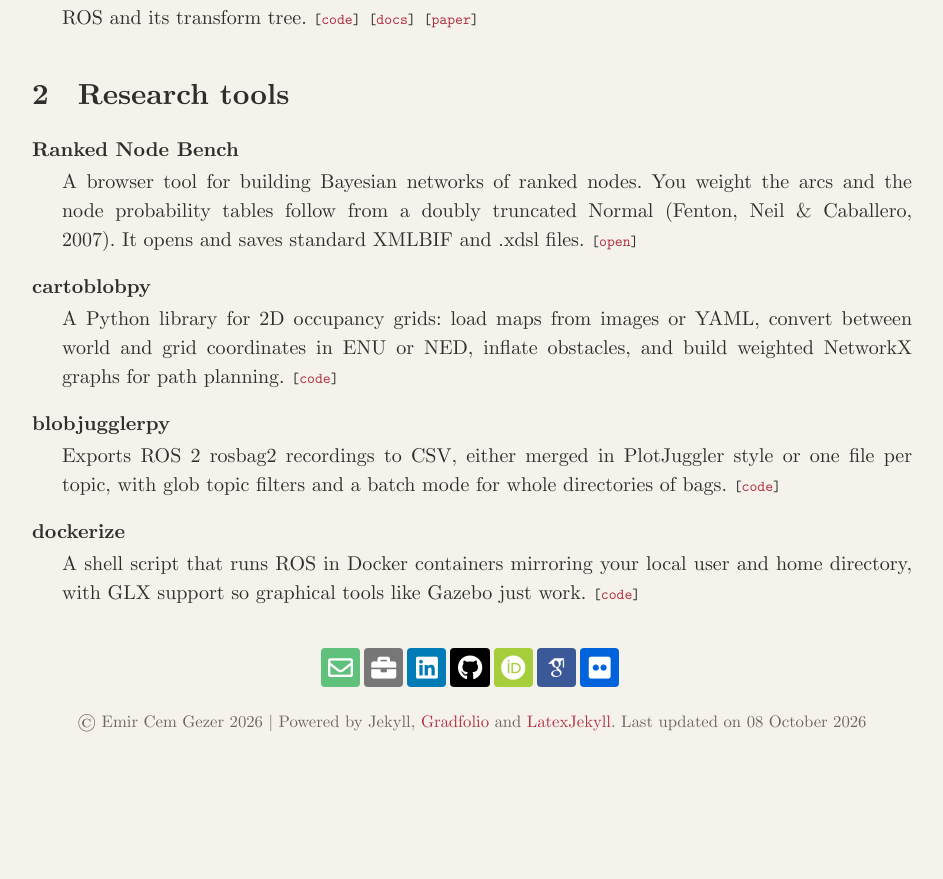
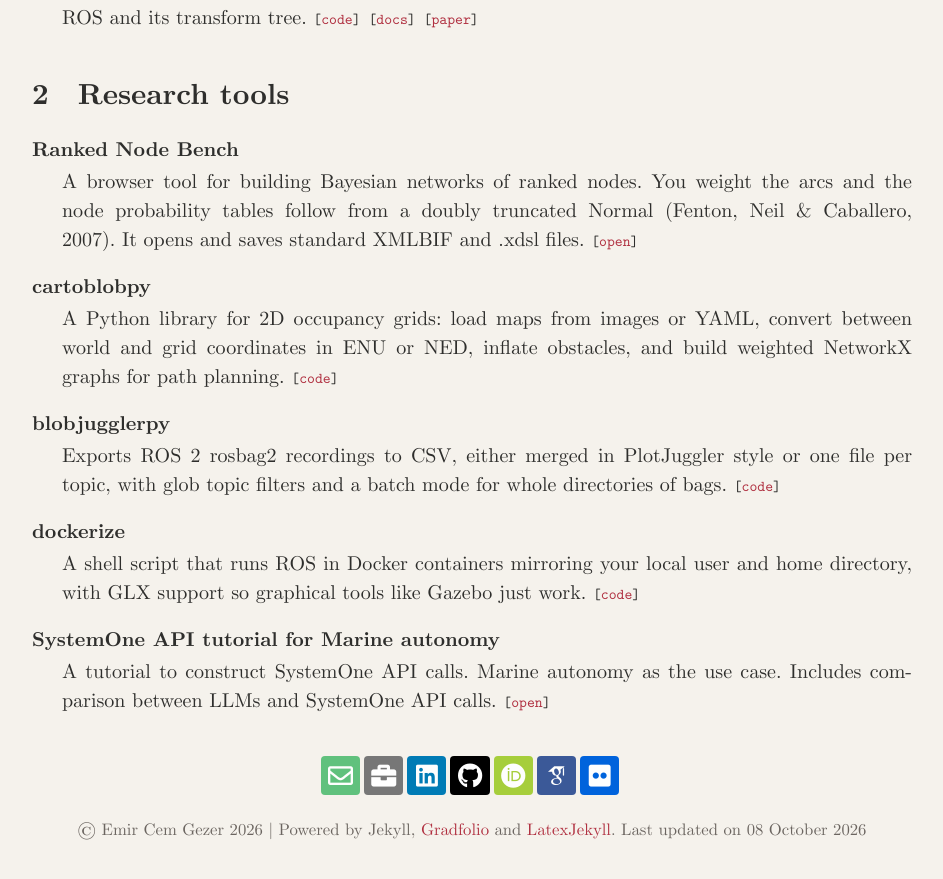
Before and after one commit to incebellipipo/incebellipipo.github.io, a Jekyll site: the page built from _pages/projects.html, in a window 1280 px wide and 900 px high, scrolled down 894 px. Shown: the top 879 px of the window, without its empty margins (168-1111 px from the left). Built offline with Jekyll 4.4.1, drawn with Linux system fonts in a browser that asks for light colours; nearby versions of some CDN libraries; some web fonts are replaced; before the commit the page ends 1686 px from its top, so only the background shows below that.

Commit message:
feat: add new project

```diff
--- a/_data/projects.yml
+++ b/_data/projects.yml
@@ -74,3 +74,10 @@
         user and home directory, with GLX support so graphical tools like
         Gazebo just work.
       code: https://github.com/incebellipipo/dockerize
+
+    - name: SystemOne API tutorial for Marine autonomy
+      summary: >-
+        A tutorial to construct SystemOne API calls. Marine autonomy as the use
+        case. Includes comparison between LLMs and SystemOne API calls.
+      docs: https://emircem.com/systemone_maritime_tutorial
+      docs_label: open
```
